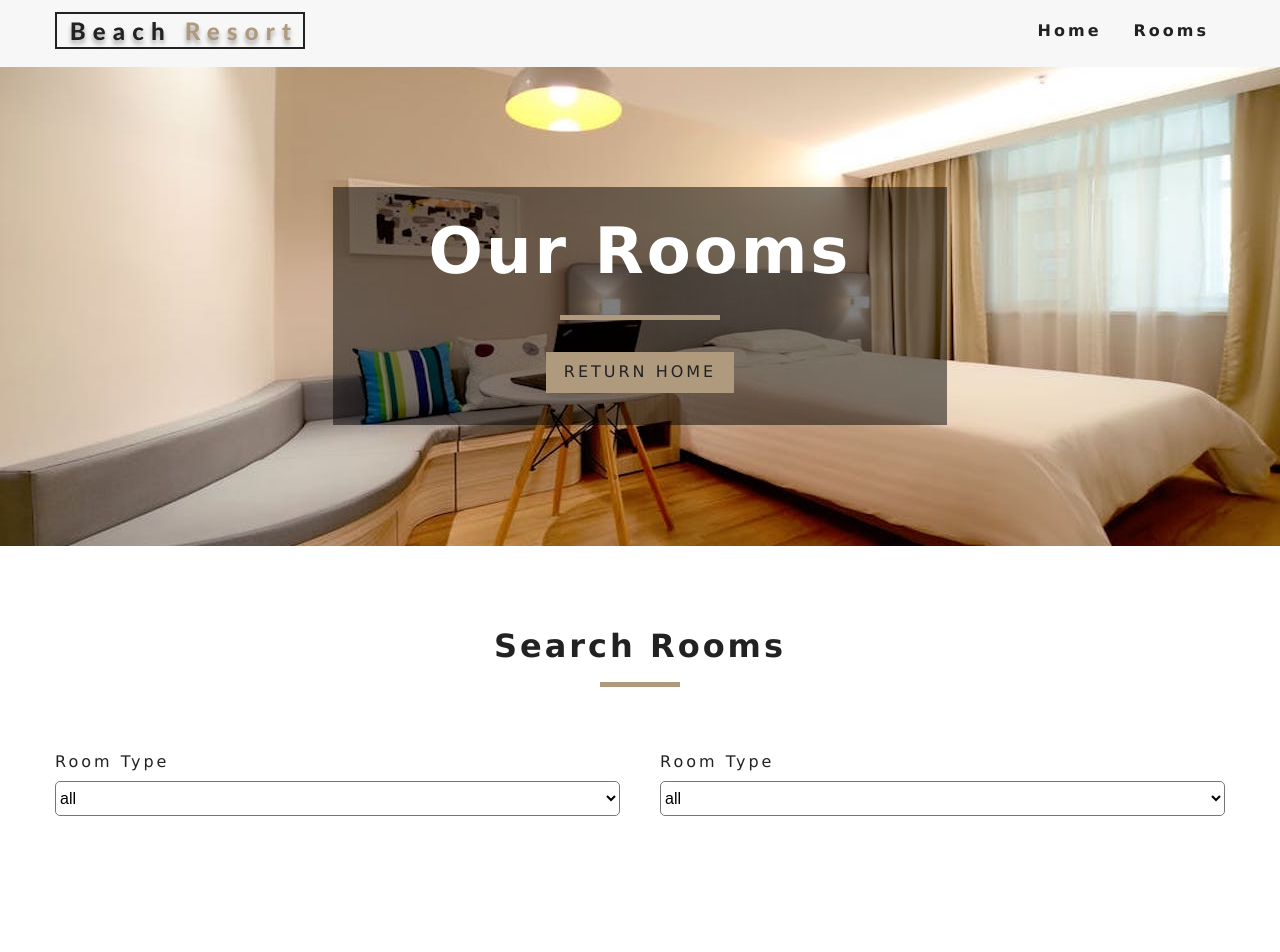
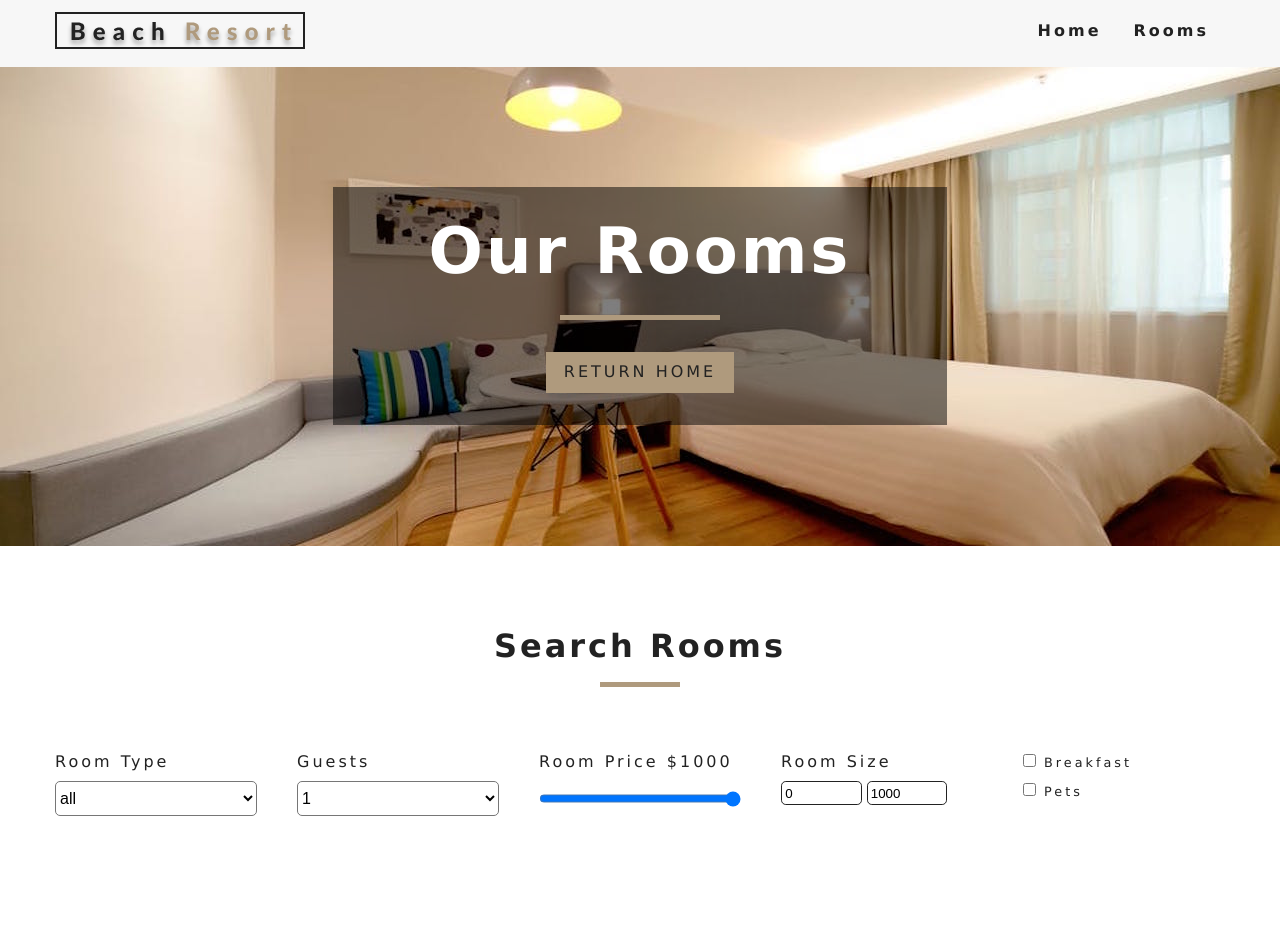
Before and after one commit to lario0913/beach-resort, a React (Create React App) app: page /rooms in a window 1280 px wide. Shown: the top 952 px of the page. Built offline with nearby package versions, Linux system fonts and the light colour scheme.

Commit message:
sucessfully set up the functionality for filtering rooms by size, capacity, price, breakfast and pets

```diff
--- a/src/components/RoomFilter.js
+++ b/src/components/RoomFilter.js
@@ -18,7 +18,6 @@
         price,
         minPrice,
         maxPrice,
-        size,
         minSize,
         maxSize,
         breakfast,
@@ -36,6 +35,11 @@
 
 
     // GET CAPACITY
+    let people = getUnique(rooms, 'capacity')
+    people = people.map((item, index) => {
+        return <option key={ index} value={item}>{item}</option>
+    })
+
 
 
     return (
@@ -58,7 +62,7 @@
 
                 {/* GUEST */}
                 <div className="form-group">
-                    <label htmlFor="capacity">room type</label>
+                    <label htmlFor="capacity">Guests</label>
                     <select
                         name="capacity"
                         id="capacity"
@@ -66,9 +70,37 @@
                         className="form-control select"
                         onChange={handleChange}
                     >
-                        {types}
+                        {people}
                     </select>
                 </div>
+
+                {/* ROOM PRICE */}
+                <div className="form-group">
+                    <label htmlFor="price" >room price ${price}</label>
+                    <input type="range" name="price" min={minPrice} max={maxPrice} id="price" value={price} onChange={handleChange} className="form-control select" />
+                </div>
+
+                {/* ROOM SIZE */}
+                <div className="form-group">
+                    <label htmlFor="size" >room size</label>
+                    <div className="size-inputs">
+                        <input type="number" name="minSize" id="size" value={minSize} onChange={handleChange} className="size-input select" />
+                        <input type="number" name="maxSize" id="size" value={maxSize} onChange={handleChange} className="size-input select" />
+                    </div>
+                </div>
+
+                {/* EXTRAS */}
+                <div className="form-group">
+                    <div className="single-extra">
+                        <input type="checkbox" name="breakfast" id="breakfast" checked={breakfast} onChange={handleChange} />
+                        <label htmlFor="breakfast">breakfast</label>
+                    </div>
+                    <div className="single-extra">
+                        <input type="checkbox" name="pets" id="pets" checked={pets} onChange={handleChange} />
+                        <label htmlFor="pets">pets</label>
+                    </div>
+                </div>
+
             </form>
         </section>
     )
--- a/src/context.js
+++ b/src/context.js
@@ -59,7 +59,7 @@
 
     handleChange = event => {
         const target = event.target
-        const value = event.type === "checkbox" ? target.checked : target.value
+        const value = target.type === "checkbox" ? target.checked : target.value
 
         const name = event.target.name
         this.setState({
@@ -68,13 +68,42 @@
     }
 
     filterRooms = () => {
+
         let {
             rooms, type, capacity, price, minSize, maxSize, breakfast, pets
         } = this.state
 
+        // MAKE A COPY OF THE ROOMS
         let tempRooms = [...rooms]
+
+        // TRANAFORM VALUES
+        capacity = parseInt(capacity)
+        price = parseInt(price)
+
+        // FILTER BY TYPE
         if(type !== "all"){
             tempRooms = tempRooms.filter(room => room.type === type)
+        }
+
+        // FILTER BY CAPACITY
+        if(capacity !== 1){
+            tempRooms = tempRooms.filter(room => room.capacity >= capacity)
+        }
+
+        // FILTER BY PRICE
+        tempRooms = tempRooms.filter(room => room.price <= price)
+
+        // FILTER BY SIZE
+        tempRooms = tempRooms.filter(room => room.size >= minSize && room.size <= maxSize)
+
+        // FILTER BY BREAKFAST
+        if(breakfast){
+            tempRooms = tempRooms.filter(room => room.breakfast === true)
+        }
+
+        // FILTER BY PETS
+        if(pets){
+            tempRooms = tempRooms.filter(room => room.pets === true)
         }
 
         this.setState({
```
Also changed, not shown: 1 other file (tests, documents, lock files or other folders).
